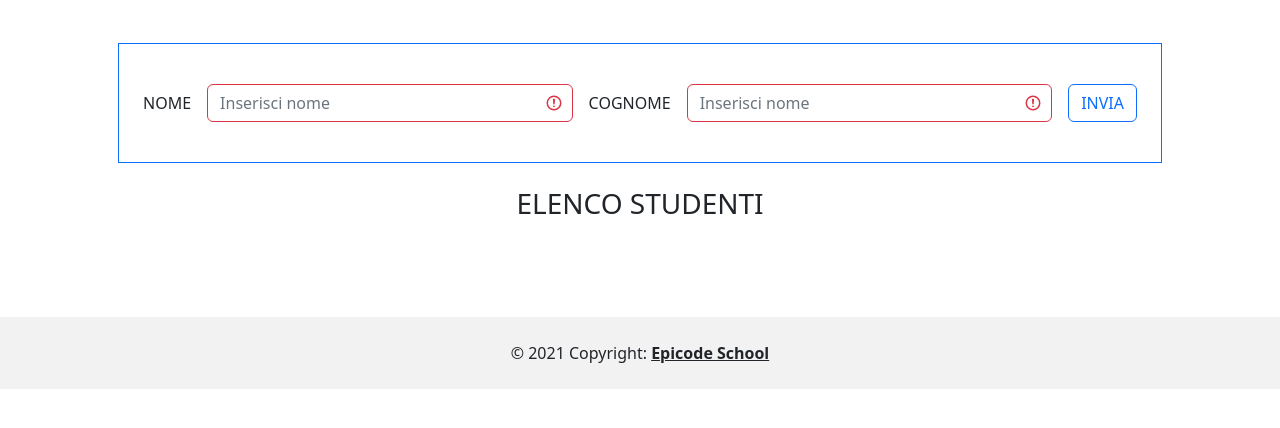
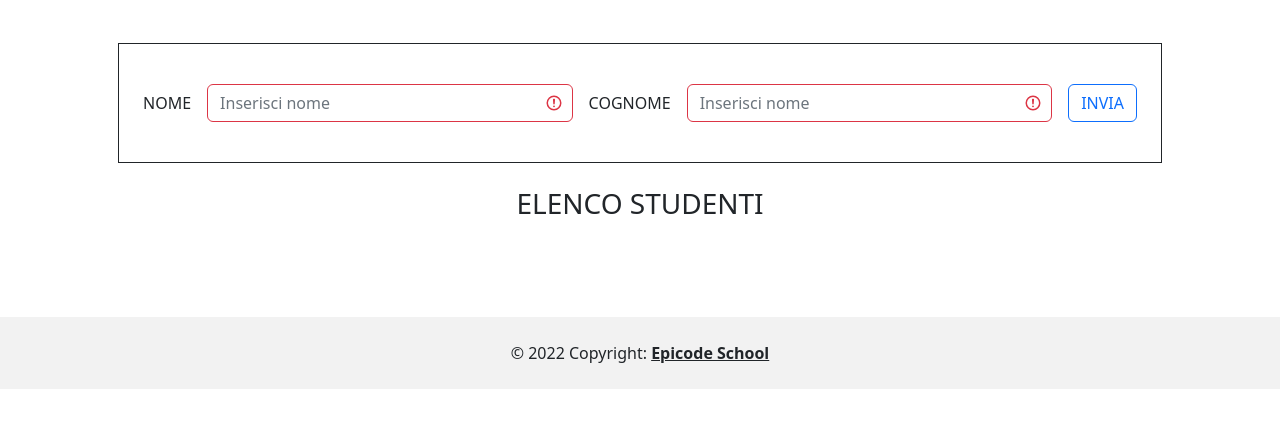
Before and after one commit to FrancescaOz/PROGETTO-SETTIMANALE06, a plain HTML site: page index.html in a window 1280 px wide. Shown: the part 158-586 px from the top of the page. Drawn offline with nearby package versions, Linux system fonts and the light colour scheme; no server answers.

Commit message:
ultimo controllo

```diff
--- a/index.html
+++ b/index.html
@@ -33,7 +33,7 @@
             <div class="col-md-12">
                 <h1 class="text-center mb-5">Benvenuto nel tuo registro elettronico</h1>
                 <form action="#" class="was-validated" id="form">
-                    <fieldset class="border border-primary p-4 text-cente d-flex align-items-baseline">
+                    <fieldset class="border border-dark p-4 text-cente d-flex align-items-baseline">
                         <!---nome--->
                         <label for="nome" class="form-label">NOME</label>
                         <input type="text" id="nome" class="form-control m-3 " placeholder="Inserisci nome" name="uname"
@@ -62,7 +62,7 @@
     <footer>
         <!-- Copyright -->
         <div class="text-center p-4" style="background-color: rgba(0, 0, 0, 0.05);">
-            © 2021 Copyright:
+            © 2022 Copyright:
             <a class="text-reset fw-bold" href="https://epicode.com/">Epicode School</a>
         </div>
     </footer>
```
